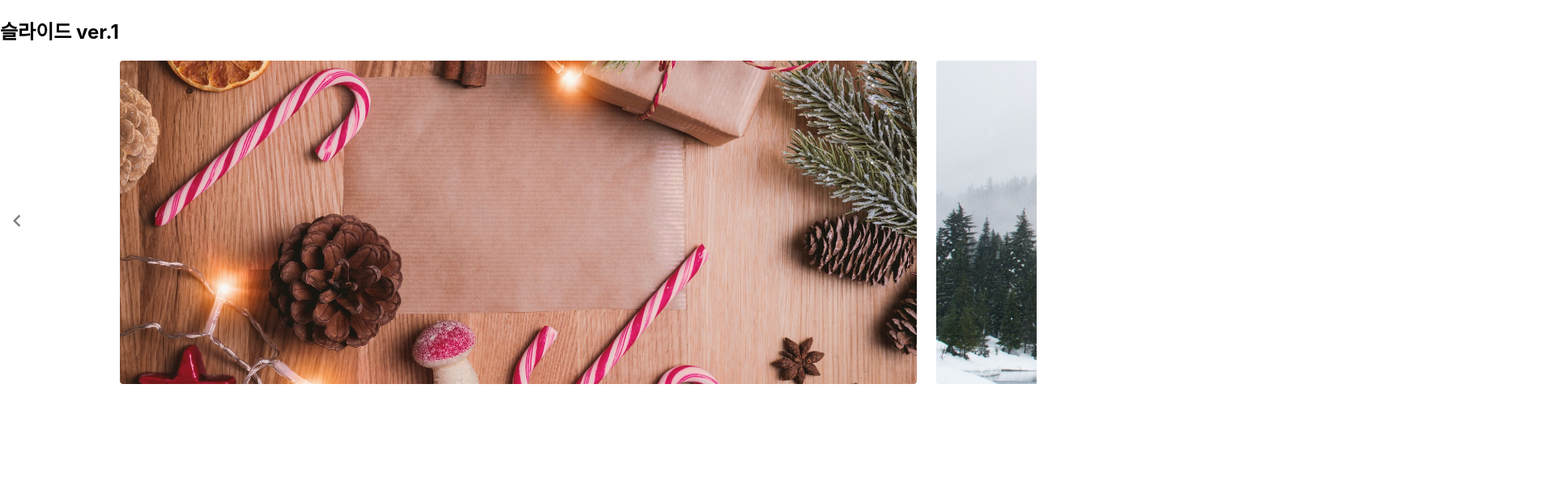
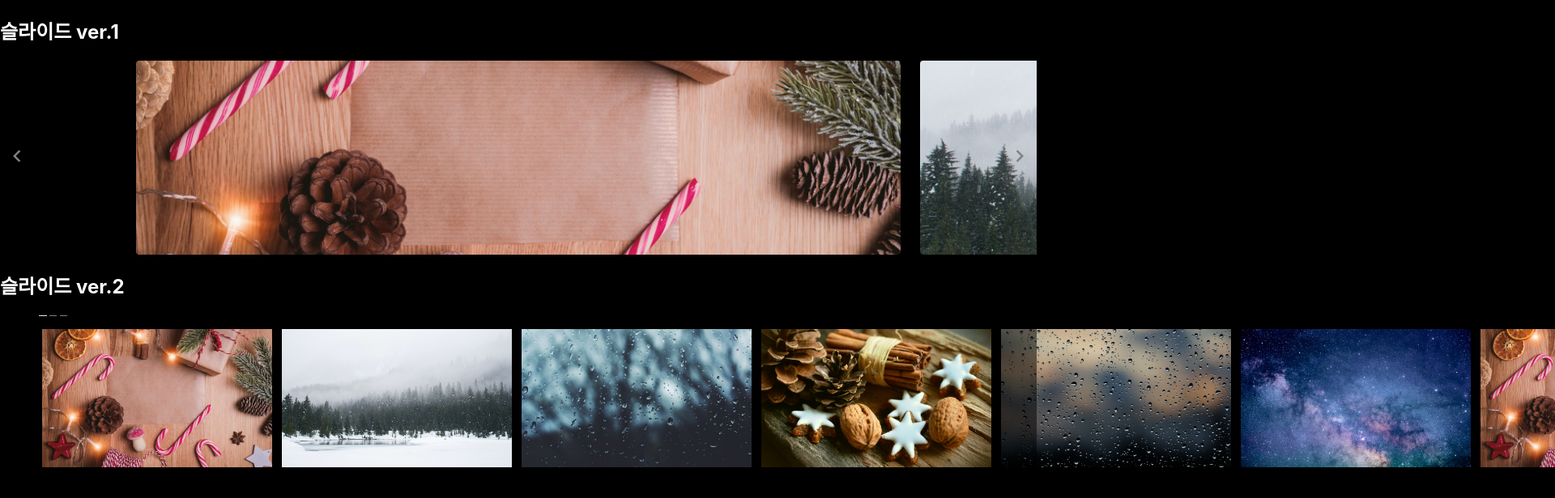
Before and after one commit to jeong922/slider, a React (Create React App) app: page / in a window 1280 px wide. Shown: the top 616 px of the page at 81% size, 1920 px wide, since content can reach past the window. Built offline with nearby package versions, Linux system fonts and the light colour scheme.

Commit message:
slide ver.2 추가

```diff
--- a/package.json
+++ b/package.json
@@ -10,6 +10,7 @@
     "react-dom": "^18.2.0",
     "react-icons": "^4.7.1",
     "react-scripts": "5.0.1",
+    "styled-components": "^5.3.6",
     "web-vitals": "^2.1.4"
   },
   "scripts": {
--- a/src/App.js
+++ b/src/App.js
@@ -1,12 +1,17 @@
 import './App.css';
-import Slider1 from './components/slider1/Slider1';
+import Slide1 from './components/slide1/Slide1';
+import Slide2 from './components/slide2/Slide2';
 
 function App() {
   return (
     <>
       <div>
         <h2>슬라이드 ver.1</h2>
-        <Slider1 />
+        <Slide1 />
+      </div>
+      <div>
+        <h2>슬라이드 ver.2</h2>
+        <Slide2 />
       </div>
     </>
   );
--- a/src/components/slider1/Slider1.jsx
+++ b/src/components/slide1/Slide1.jsx
@@ -1,8 +1,8 @@
 import React, { useEffect, useState } from 'react';
 import SlideButton from './SlideButton';
-import styles from './Slider1.module.css';
+import styles from './Slide1.module.css';
 
-export default function Slider1() {
+export default function Slide1() {
   // const items = ['#845EC2', '#D65DB1', '#FF6F91', '#FF9671', '#FFC75F'];
   const items = [
     './img/1.jpg',
@@ -11,37 +11,59 @@ export default function Slider1() {
     './img/4.jpg',
     './img/5.jpg',
     './img/6.jpg',
+    './img/1.jpg',
+    './img/2.jpg',
+    './img/3.jpg',
+    './img/4.jpg',
+    './img/5.jpg',
+    './img/6.jpg',
   ];
-  const [slideIndex, setSlideIndex] = useState(0);
+  const [slideIndex, setSlideIndex] = useState(0); // currnetIndex
   const [size, setSize] = useState([0, 0]);
-  const SLIDE_PADDING = 20;
-  const slideHandler = (derection) => {
-    console.log(slideIndex + derection);
-    if (slideIndex + derection <= 0) {
+  const SLIDE_PADDING = 40;
+  const slideHandler = (direction) => {
+    // setSlideIndex((slideIndex) => slideIndex + direction);
+    // console.log(slideIndex + direction);
+    if (slideIndex + direction <= 0) {
       setSlideIndex(5);
       return;
     }
-    if (slideIndex + derection >= 6) {
+    if (slideIndex + direction >= 6) {
       setSlideIndex(0);
       return;
     }
-    setSlideIndex(slideIndex + derection);
+    setSlideIndex(slideIndex + direction);
   };
 
   const getWindowSize = () => {
     setSize([window.innerWidth, window.innerHeight]);
   };
 
-  useEffect(() => {
-    window.addEventListener('resize', getWindowSize);
-    return () => window.removeEventListener('resize', getWindowSize);
-  }, []);
-
   const getItemWidth = () => {
     let itemWidth = size[0] * 0.8 - SLIDE_PADDING * 2;
     // itemWidth = itemWidth > 1440 ? 1440 : itemWidth;
     return itemWidth;
   };
+
+  const DATA_COUNT = 2;
+  //TODO: 무한 슬라이드로 수정
+  const addSlide = () => {
+    const front = [];
+    const back = [];
+    let index = 0;
+
+    while (index < DATA_COUNT) {
+      back.push(items[index % items.length]);
+      front.push(items[items.length - 1 - (index % items.length)]);
+      index++;
+    }
+    return [...front, ...items, ...back];
+  };
+
+  useEffect(() => {
+    window.addEventListener('resize', getWindowSize);
+    return () => window.removeEventListener('resize', getWindowSize);
+  }, []);
 
   useEffect(() => {
     window.dispatchEvent(new Event('resize'));
@@ -74,6 +96,15 @@ export default function Slider1() {
                 <img className={styles.img} src={item} alt='' />
               </div>
             ))}
+            {/* {addSlide().map((item, index) => (
+              <div
+                key={index}
+                className={styles.item}
+                style={{ width: getItemWidth() || 'auto' }}
+              >
+                <img className={styles.img} src={item} alt='' />
+              </div>
+            ))} */}
           </div>
         </div>
       </div>
--- a/src/components/slider1/Slider1.module.css
+++ b/src/components/slide1/Slide1.module.css
@@ -27,8 +27,8 @@
 }
 
 .item {
-  height: 400px;
-  width: 900px;
+  height: 30vh;
+  /* width: 900px; */
   padding: 0 12px;
 }
 
--- /dev/null
+++ b/src/components/slide2/Slide2.jsx
@@ -0,0 +1,175 @@
+import React from 'react';
+import styled from 'styled-components';
+import { useEffect, useState } from 'react';
+
+const Container = styled.div``;
+
+const Wrapper = styled.div`
+  display: flex;
+  justify-content: space-between;
+  margin: 1rem 3rem;
+`;
+
+const Progress = styled.div`
+  display: flex;
+  align-items: flex-end;
+  gap: 0.2rem;
+`;
+
+const ProgressItem = styled.div`
+  min-width: 0.6rem;
+  height: 0.1rem;
+  background-color: ${(props) =>
+    props.position ? 'rgba(255, 255, 255, 0.9)' : 'rgba(255, 255, 255, 0.5)'};
+`;
+
+const Row = styled.div`
+  display: flex;
+  justify-content: center;
+`;
+
+const Button = styled.button`
+  background-color: rgba(0, 0, 0, 0.5);
+  flex-grow: 0;
+  border: none;
+  z-index: 1;
+  cursor: pointer;
+  transition: 300ms ease-in;
+  &:hover {
+    background-color: rgba(70, 70, 70, 0.5);
+    svg {
+      transform: scale(1.1);
+      opacity: 1;
+    }
+  }
+  svg {
+    transition: 300ms ease-in;
+    opacity: 0;
+    height: 2rem;
+    fill: white;
+  }
+`;
+
+const Slider = styled.div`
+  display: flex;
+  /* width: calc(100% - 2 * 5rem); */
+  margin: 0 0.25rem;
+  flex-grow: 1;
+  transform: translateX(calc(${(props) => props.sliderIndex} * -100%));
+  transition: transform 500ms ease-in-out;
+`;
+
+const Box = styled.div`
+  flex: 0 0 calc(100% / ${(props) => props.itemperscreen});
+  width: calc(100% / ${(props) => props.itemperscreen});
+  aspect-ratio: 16 / 9;
+  img {
+    width: 96%;
+    height: 100%;
+    border-radius: 4px;
+    object-fit: cover;
+    user-select: none;
+    padding: 0 0.25rem;
+  }
+`;
+
+export default function Slide2() {
+  //FIXME: 슬라이드를 제일 마지막으로 이동 시킨 후 화면 크기를 크게 늘리거나 하면 슬라이드 내용이 사라지는 버그 수정
+  const items = [
+    './img/1.jpg',
+    './img/2.jpg',
+    './img/3.jpg',
+    './img/4.jpg',
+    './img/5.jpg',
+    './img/6.jpg',
+    './img/1.jpg',
+    './img/2.jpg',
+    './img/3.jpg',
+    './img/4.jpg',
+    './img/5.jpg',
+    './img/6.jpg',
+  ];
+  const ITEM_LENGTH = 12;
+  const [sliderIndex, setSliderIndex] = useState(0);
+  const [position, setPostion] = useState(0);
+  const [itemPerScreen, setItemPerScreen] = useState(6);
+  const progressBarItemCount = Math.ceil(ITEM_LENGTH / itemPerScreen);
+  const onClickLeft = () => {
+    if (sliderIndex - 1 < 0) {
+      return;
+    } else {
+      setSliderIndex(sliderIndex - 1);
+      setPostion(position - 1);
+    }
+  };
+
+  const onClickRight = () => {
+    if (sliderIndex + 1 >= progressBarItemCount) {
+      return;
+    } else {
+      setSliderIndex(sliderIndex + 1);
+      setPostion(position + 1);
+    }
+  };
+
+  const checkWindowSize = () => {
+    if (window.innerWidth > 1440) {
+      setItemPerScreen(6);
+      return;
+    }
+    if (window.innerWidth > 768) {
+      setItemPerScreen(4);
+      return;
+    }
+    if (window.innerWidth > 0) {
+      setItemPerScreen(2);
+      return;
+    }
+  };
+
+  useEffect(() => {
+    window.addEventListener('resize', checkWindowSize);
+    return () => {
+      window.removeEventListener('resize', checkWindowSize);
+    };
+  }, []);
+
+  useEffect(() => {
+    window.dispatchEvent(new Event('resize'));
+  }, []);
+
+  return (
+    <>
+      <Container>
+        <Wrapper>
+          <Progress>
+            {Array.from({ length: progressBarItemCount }, (_, i) => i).map(
+              (item) => (
+                <ProgressItem key={item} position={item === position} />
+              )
+            )}
+          </Progress>
+        </Wrapper>
+        <Row>
+          <Button onClick={onClickLeft}>
+            <svg viewBox='0 0 36 36' xmlns='http://www.w3.org/2000/svg'>
+              <path d='M22.324 28.008c.537.577.355 1.433-.326 1.809a1.44 1.44 0 0 1-.72.183c-.398 0-.786-.151-1.048-.438L10.06 18.588a1.126 1.126 0 0 1 0-1.555L20.233 6.09c.438-.468 1.198-.564 1.767-.25.681.377.863 1.23.325 1.808l-9.446 10.164 9.446 10.196zM11.112 17.615a.31.31 0 0 1 0 .391l.182-.195-.182-.196zM21.308 7.094c-.01-.006-.053 0-.029-.027a.07.07 0 0 0 .029.027zm-.025 21.499a.95.95 0 0 1-.006-.008l.006.008z'></path>
+            </svg>
+          </Button>
+          <Slider sliderIndex={sliderIndex}>
+            {items.slice(0, ITEM_LENGTH).map((item, index) => (
+              <Box key={index} itemperscreen={itemPerScreen}>
+                <img src={item} alt={index} loading='lazy' />
+              </Box>
+            ))}
+          </Slider>
+          <Button onClick={onClickRight}>
+            <svg viewBox='0 0 36 36' xmlns='http://www.w3.org/2000/svg'>
+              <path d='M13.065 7.65c-.538-.578-.355-1.433.325-1.81a1.44 1.44 0 0 1 .72-.182c.398 0 .786.15 1.048.437L25.327 17.07a1.126 1.126 0 0 1 0 1.555L15.155 29.568c-.438.468-1.198.563-1.767.25-.681-.377-.863-1.23-.325-1.809l9.446-10.164L13.065 7.65zm11.211 10.393a.31.31 0 0 1 0-.391l-.181.194.181.197zM14.081 28.564c.01.006.053 0 .028.027a.07.07 0 0 0-.028-.027zm.024-21.5a.95.95 0 0 1 .007.008l-.007-.007z'></path>
+            </svg>
+          </Button>
+        </Row>
+      </Container>
+    </>
+  );
+}
--- a/src/index.css
+++ b/src/index.css
@@ -5,6 +5,9 @@ body {
     sans-serif;
   -webkit-font-smoothing: antialiased;
   -moz-osx-font-smoothing: grayscale;
+  background-color: black;
+  color: white;
+  overflow-x: hidden;
 }
 
 code {
```
Also changed, not shown: src/components/slide1/SlideButton.jsx (renamed from src/components/slider1/SlideButton.jsx), src/components/slide1/SlideButton.module.css (renamed from src/components/slider1/SlideButton.module.css), 1 other file (tests, documents, lock files or other folders).
